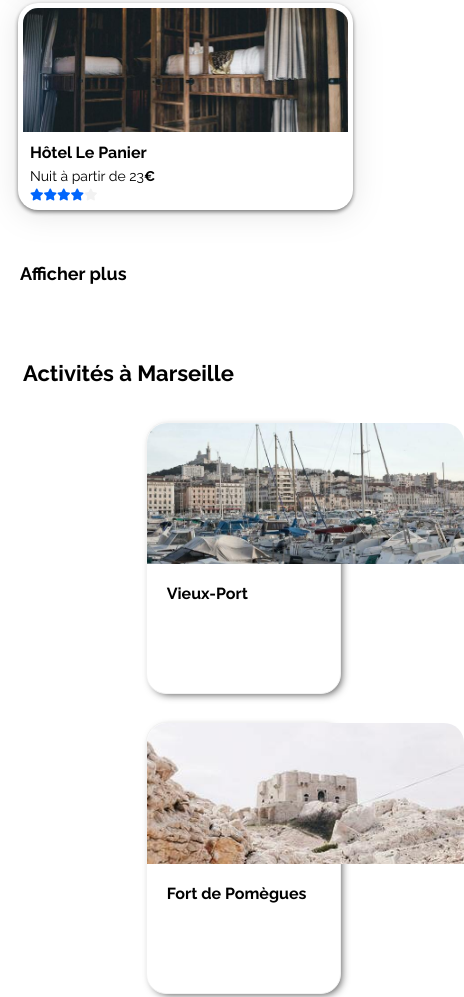
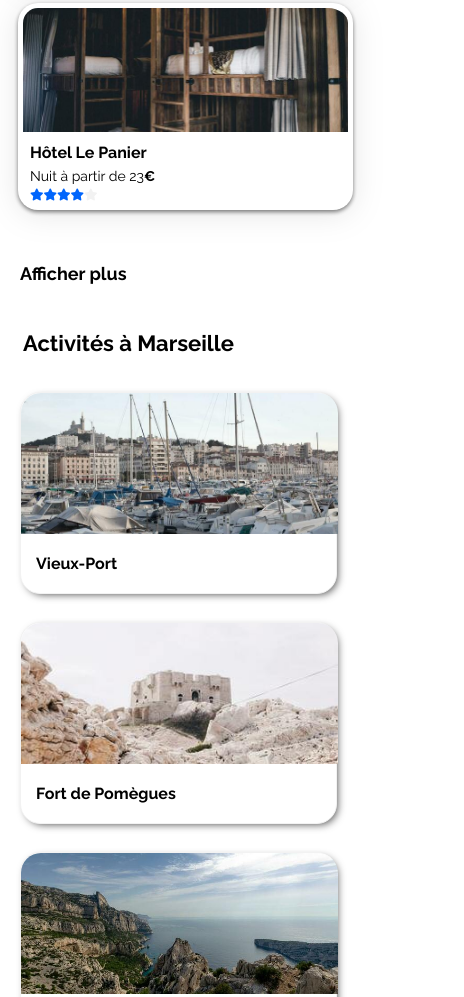
Before and after one commit to EGewalt/Projet-Booki, a plain HTML site: page index.html in a window 390 px wide. Shown: the part 2457-3454 px from the top of the page, 464 px wide, since content can reach past the window. Drawn offline with Linux system fonts and the light colour scheme.

Commit message:
fix activité

```diff
--- a/css/style.css
+++ b/css/style.css
@@ -609,18 +609,14 @@ input::placeholder {
         height: 390px;
     }
 
-    .activite-card .card-activite {
-        width: 193px;
-        height: 270px;
-    }
-
     .card-activite img {
-        width: 193px;
+        width: 100%;
         height: 200px;
     }
 
     .card-activite-txt {
         font-size: 16px;
+        padding-left: 15px;
     }
 }
 
@@ -902,16 +898,15 @@ input::placeholder {
     }
 
     .activite {
-        width: 375px;
-        height: 965px;
-        padding: 30px 0px 0px 0px;
+        width: 100%;
+        height: 100%;
         gap: 30px;
-        padding-bottom: 230px;
     }
 
     .activite-card {
         flex-direction: column;
         padding-left: 20px;
+        align-items: flex-start;
     }
 
     .card-activite {
```
